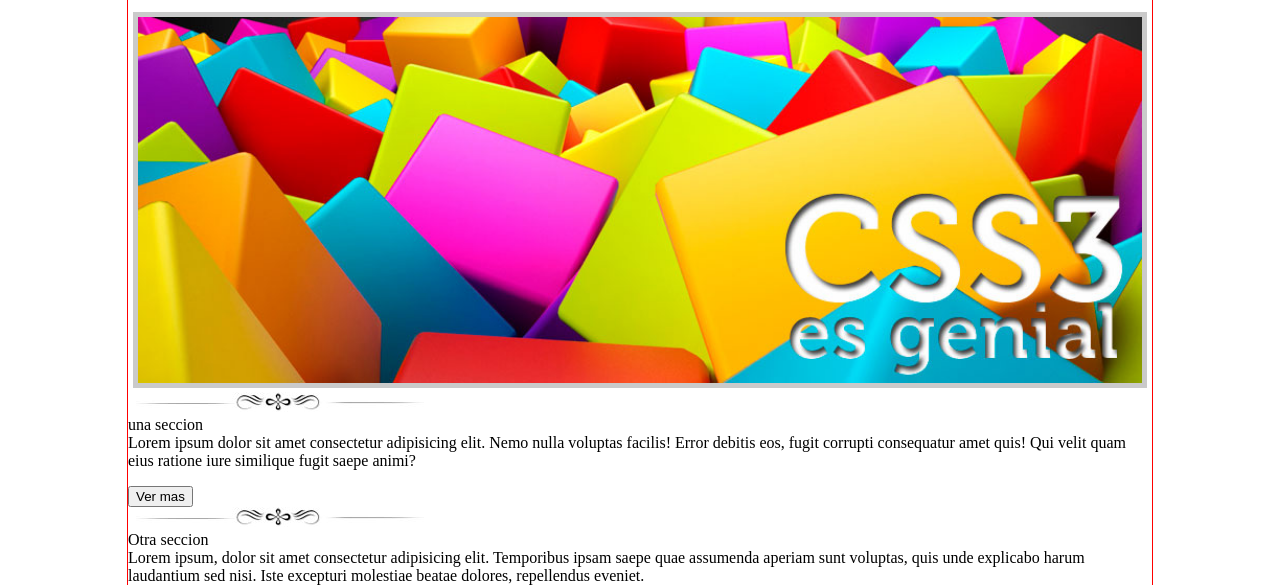
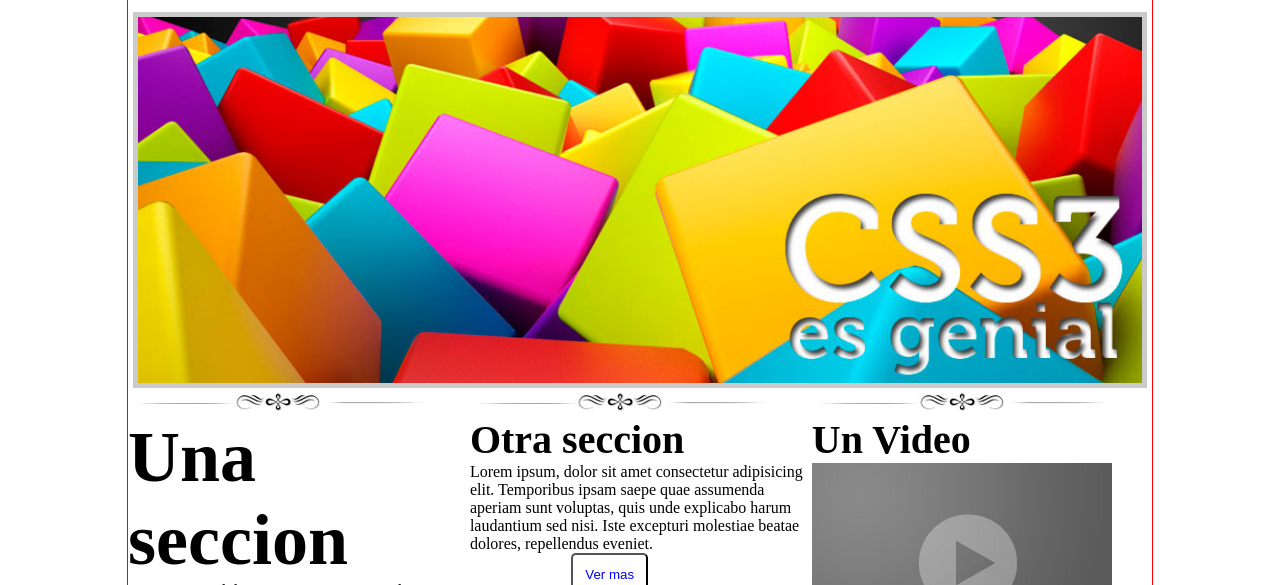
Before and after one commit to JomavisTec/pw12132233, a plain HTML site: page practica01css/index.html in a window 1280 px wide. Shown: the part 215-800 px from the top of the page. Drawn offline with Linux system fonts and the light colour scheme.

Commit message:
Practica01 CSS terminada

```diff
--- a/practica01css/css/estilos.css
+++ b/practica01css/css/estilos.css
@@ -64,3 +64,34 @@ header nav form input[type="submit"]{
     width: 98%;
     border: 5px solid rgba(150, 150, 150, 0.5);
 }
+
+#seccion02{
+    margin-bottom: 50px;
+}
+
+#seccion02 article{
+    width: 33.0%;
+    display: inline-block;
+    vertical-align: top;
+
+}
+
+#seccion02 article input[type="submit"]{
+    background: white;
+    border-radius: 5px;
+    color: blue;
+    padding: 12px;
+    margin-left: 30%;
+}
+
+.unaSeccion{
+    font-size: 4.5em; /*<------- 16px X 4.5*/
+}
+
+.nito{
+    font-weight: bold;
+}
+
+.otraSeccion{
+    font-size: 2.5em;
+}
--- a/practica01css/index.html
+++ b/practica01css/index.html
@@ -34,7 +34,7 @@
         <article>
             <img src="./img/separador.jpg" alt="Separador">
             <br>
-            <span class="unaSeccion nito">una seccion</span>
+            <span class="unaSeccion nito">Una seccion</span>
             <br>
             Lorem ipsum dolor sit amet consectetur adipisicing elit. Nemo nulla voluptas facilis! Error debitis eos, fugit corrupti consequatur amet quis! Qui velit quam eius ratione iure similique fugit saepe animi?
             <p></p>
```
